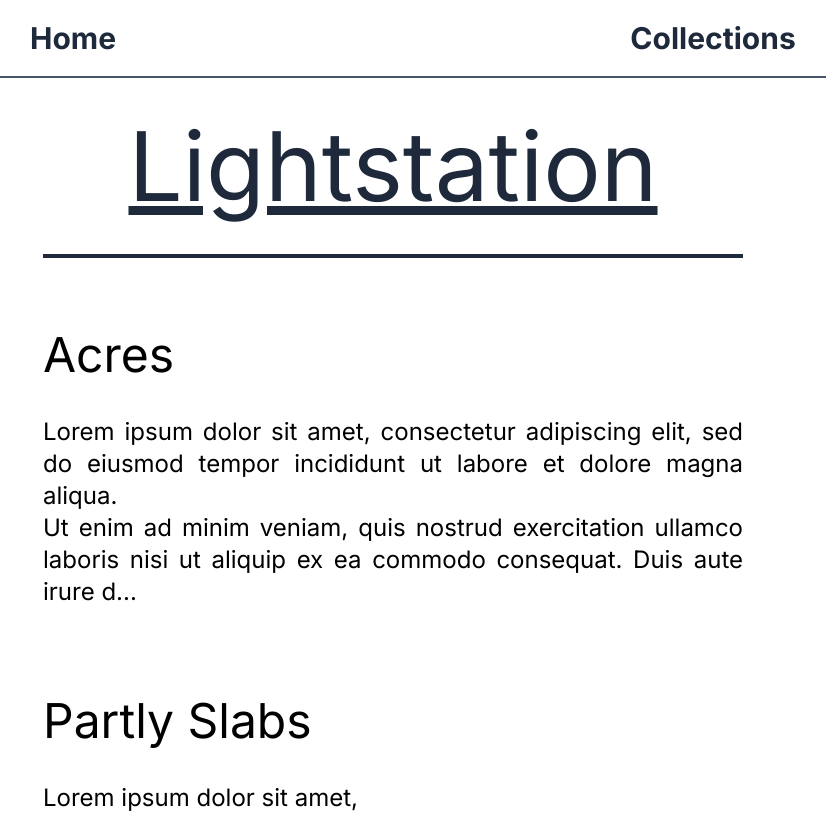
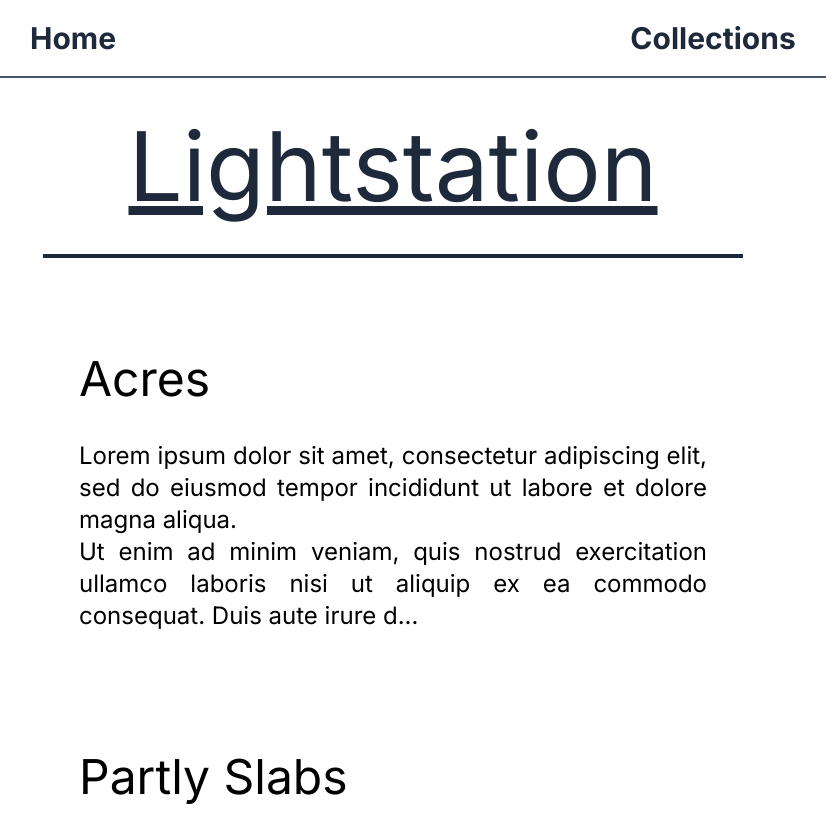
Before and after one commit to andikaraditya/next-blog, a Next.js app: page / in a window 1280 px wide. Shown: the top 813 px of the page, without its empty margins (247-1073 px from the left). Built offline with nearby package versions, Linux system fonts and the light colour scheme.

Commit message:
add hover effect

```diff
--- a/app/components/Card.jsx
+++ b/app/components/Card.jsx
@@ -11,7 +11,7 @@ function renderTitle(title) {
 function Card({post}) {
     return (
         <Link href={`/posts/${post.id}`}>
-            <div>
+            <div className="border-4 rounded-2xl border-white transition-all duration-200 hover:border-slate-800 px-8 py-5 hover:shadow-xl">
                 <h2 className="text-5xl mb-7 leading-snug capitalize">{renderTitle(post.title)}</h2>
                 <p className="text-2xl text-justify whitespace-pre-line">{post.description.slice(0,250) + "..."}</p>
             </div>
--- a/app/page.jsx
+++ b/app/page.jsx
@@ -8,7 +8,7 @@ export default function Home() {
       <Header
         title="Lightstation"
       />
-      <div className="flex flex-col items-center w-[700px] m-auto gap-[5rem]">
+      <div className="flex flex-col items-center w-[700px] m-auto gap-[4rem]">
           {data.map((el, index) => {
               return (
                 <Card
--- a/app/posts/[id]/page.jsx
+++ b/app/posts/[id]/page.jsx
@@ -16,6 +16,22 @@ function getDate(date) {
 function PostDetail({params}) {
     const {id} = params
     const post = getPost(id)
+    if (!post) {
+        return (
+            <main>
+                <div className="py-10 mb-10 w-[800px] m-auto border-b-4 border-slate-800">
+                <h1 className="text-6xl text-center text-slate-800 capitalize">Loading Post</h1>
+            </div>
+            <div className="w-[800px] m-auto">
+                <p className="text-3xl text-justify whitespace-pre-line leading-snug text-slate-800">
+                    Lorem ipsum dolor sit amet consectetur adipisicing elit. Aut repudiandae, earum ipsum cupiditate deleniti delectus nulla, temporibus magni eaque amet sit pariatur possimus quae soluta aliquid modi rem quaerat! Ipsum.
+                    <br />
+                    Lorem ipsum dolor sit amet consectetur adipisicing elit. Repudiandae eveniet officiis est cupiditate tenetur, a obcaecati veniam nihil accusantium distinctio eos sapiente praesentium soluta placeat. Ipsum, repellat. Voluptatum, delectus ullam!
+                </p>
+            </div>
+            </main>
+        )
+    }
     return (
         <main>
             <div className="py-10 mb-10 w-[800px] m-auto border-b-4 border-slate-800">
```
